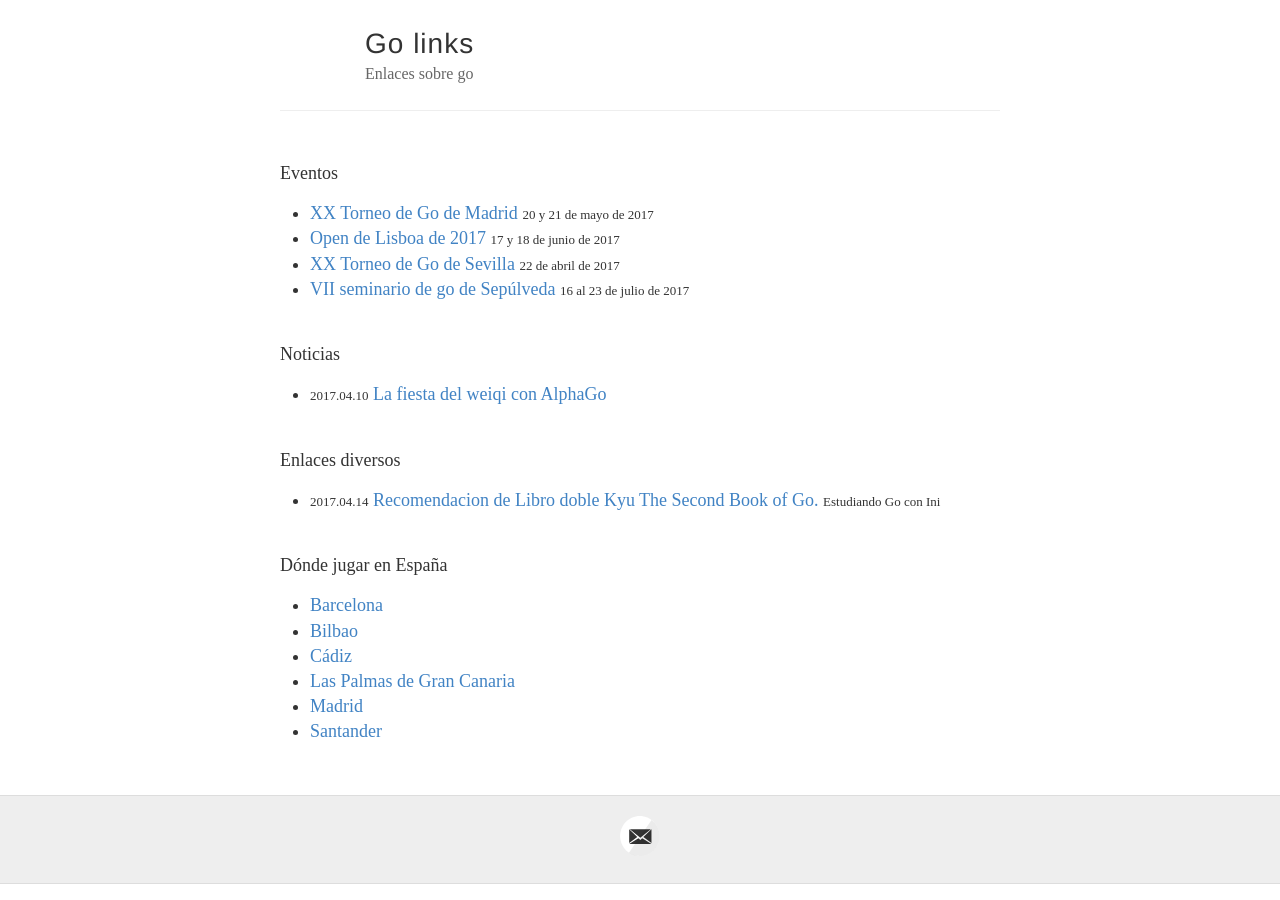
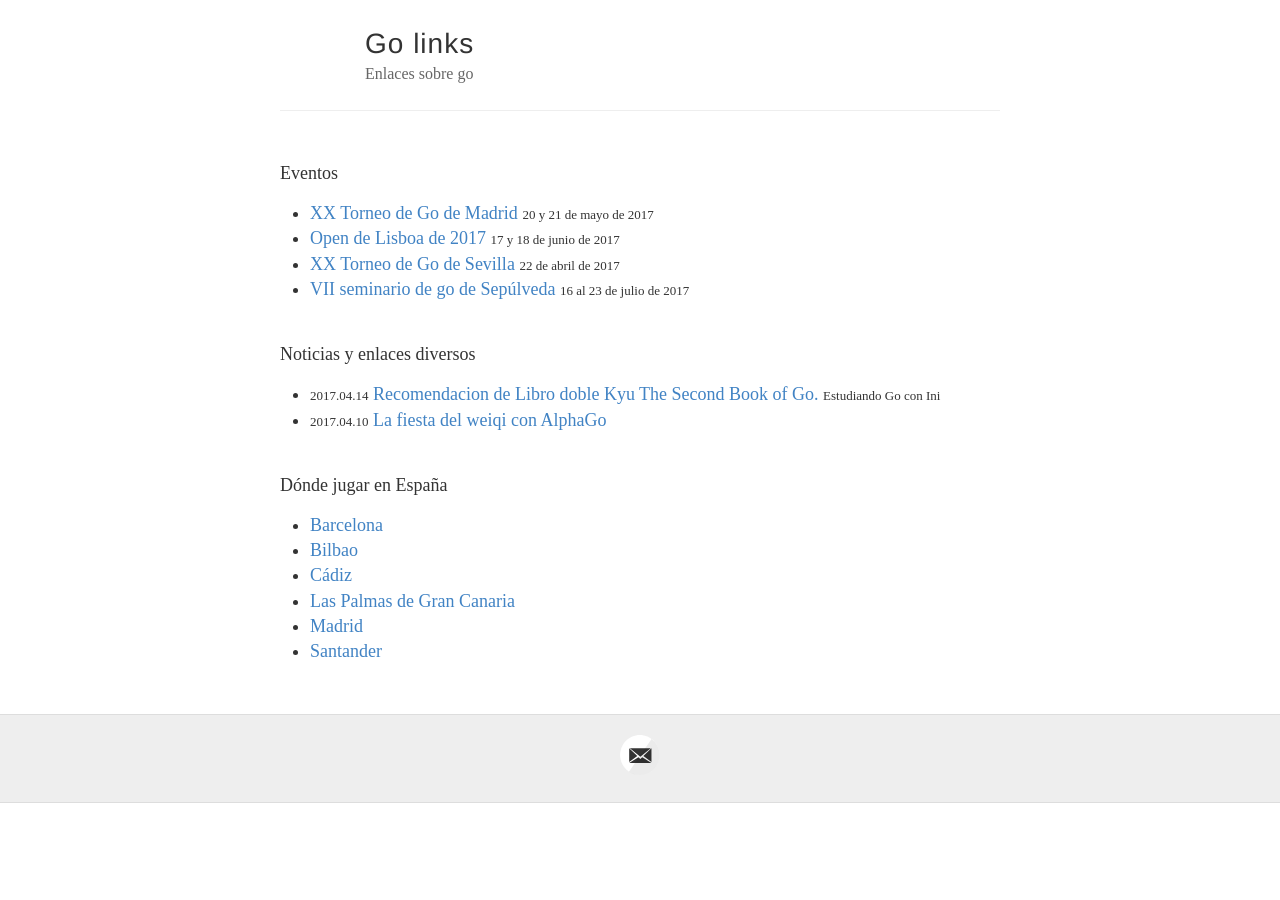
Before and after one commit to canbaduk/canbaduk.github.io, a Jekyll site: the page built from index.html, in a window 1280 px wide. Built offline with Jekyll 4.4.1, drawn with Linux system fonts in a browser that asks for light colours; some web fonts are replaced.

Commit message:
reducido a una sola sección

```diff
--- a/index.html
+++ b/index.html
@@ -20,36 +20,16 @@ Eventos
 
 <br />
 
-Noticias
+Noticias y enlaces diversos
 <div class="links">
 <ul>
   {% for post in site.posts limit:10 %}
-	{% if post.category == "noticia" %}
+	{% if post.category == "novedad" %}
 	<li>
 <span class="link_date">{{ post.date | date: "%Y.%m.%d" }}</span>
     <a href="{{ post.link }}">{{ post.title }}</a>
     <span class="link_tags">
 	{{post.comment}}
-   </span>
-  </li>
-	{% endif %}
-
-  {% endfor %}
-</ul>
-</div>
-
-<br />
-
-Enlaces diversos
-<div class="links">
-<ul>
-  {% for post in site.posts limit:10 %}
-	{% if post.category == "video" %}
-	<li>
-    <span class="link_date">{{ post.date | date: "%Y.%m.%d" }}</span>
-    <a href="{{ post.link }}">{{ post.title }}</a>
-    <span class="link_tags">
-      {{post.comment}}
    </span>
   </li>
 	{% endif %}
```
Also changed, not shown: _posts/2017-04-10-fiestaAG.md (+1 -1 lines), _posts/2017-04-14-estudiandoConIni.md (+1 -1 lines).
